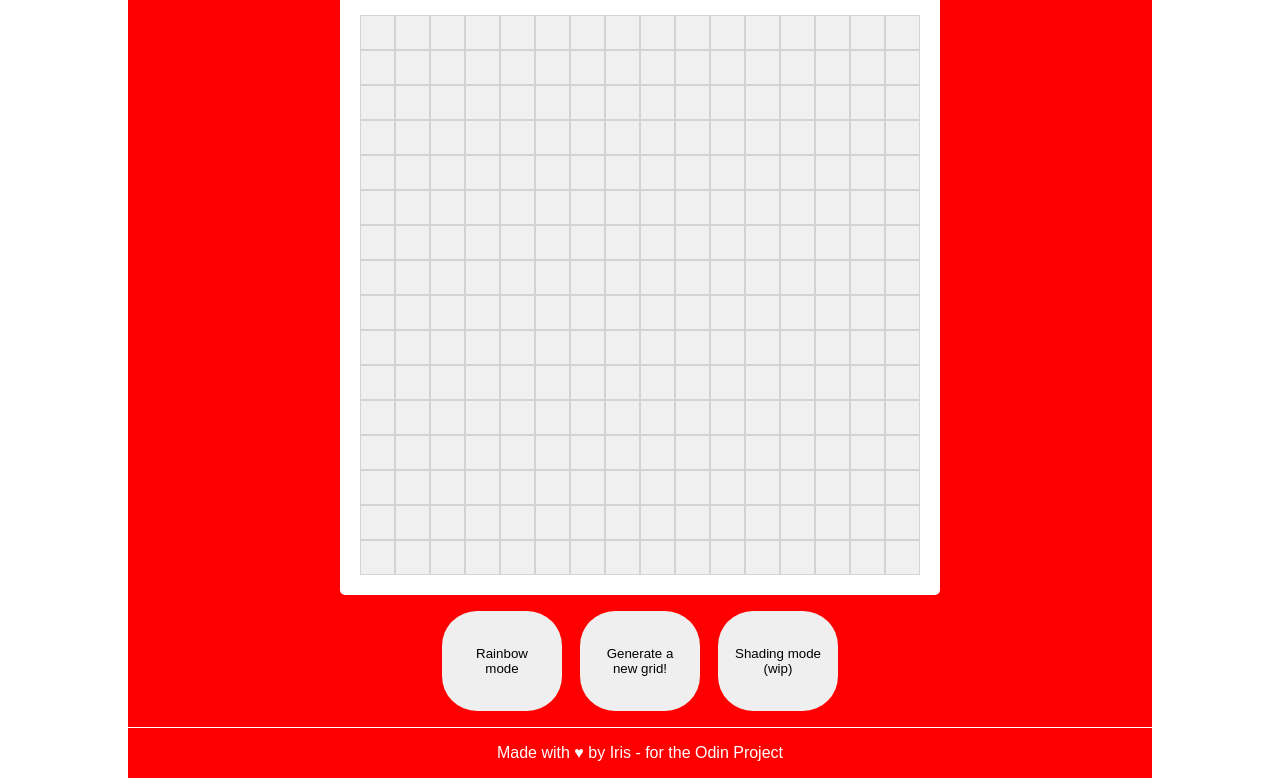
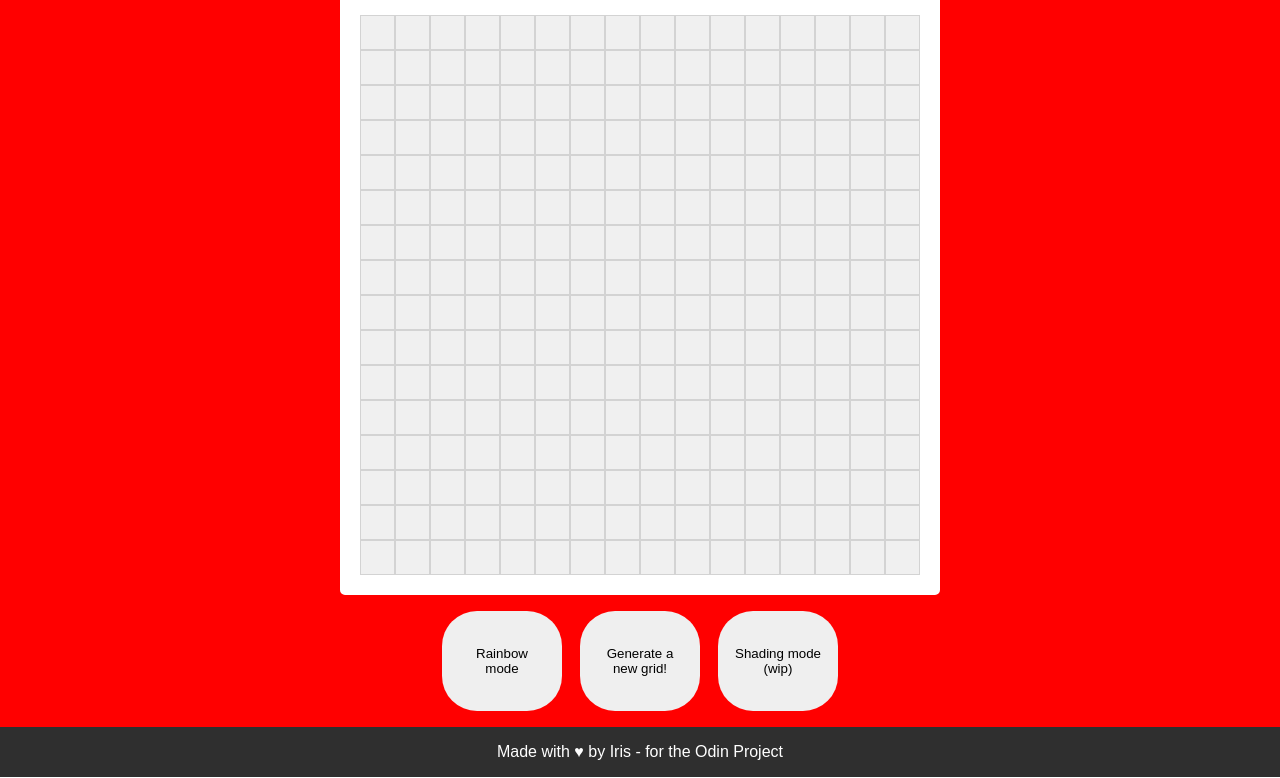
Before and after one commit to irisvw/etch-a-sketch, a plain HTML site: page index.html in a window 1280 px wide. Shown: the part 138-916 px from the top of the page. Drawn offline with Linux system fonts and the light colour scheme.

Commit message:
overhaul footer styling

```diff
--- a/style.css
+++ b/style.css
@@ -37,7 +37,8 @@ footer {
     display: flex;
     flex-direction: column;
     align-items: center;
-    margin: 0 10%;
+    /* margin: 0 10%; */
+    width: 100%;
 }
 
 h1 {
@@ -50,6 +51,7 @@ h1 {
 }
 
 button {
+    box-sizing: border-box;
     height: 100px;
     width: 100px;
     min-height: 20%;
@@ -70,9 +72,10 @@ button {
 }
 
 footer {
+    box-sizing: border-box;
+    background: rgb(47, 47, 47);
     width: 100%;
     text-align: center;
     padding: 1rem;
     margin-top: 1rem;
-    border-top: 1px solid white;
 }
```
